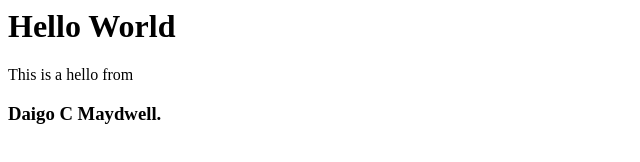
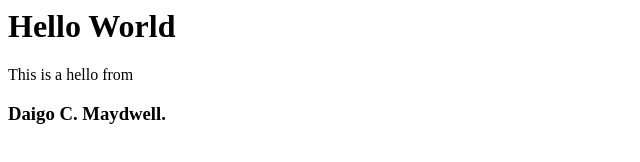
Before and after one commit to maydwell/gh-pages, a plain HTML site: page index.html in a window 1280 px wide. Shown: the full height of the page, 0-640 px from the left. Drawn offline with Linux system fonts and the light colour scheme.

Commit message:
Update index.html

```diff
--- a/index.html
+++ b/index.html
@@ -4,6 +4,6 @@
 </head>
 <body>
   <h1>Hello World</h1>
-  <p>This is a hello from <h3>Daigo C Maydwell.</h3></p>
+  <p>This is a hello from <h3>Daigo C. Maydwell.</h3></p>
 </body>
 </html>
```
